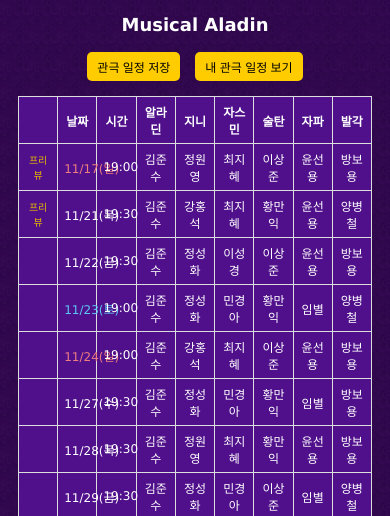
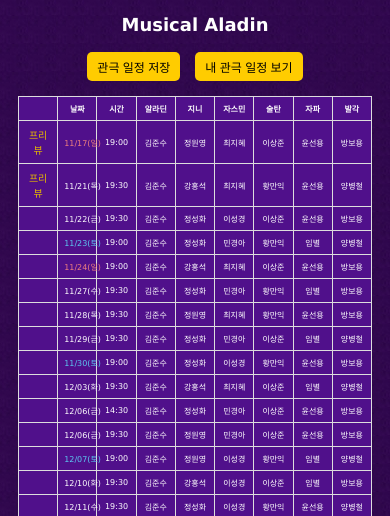
Before and after one commit to cheongmin88/xiaschedule, a plain HTML site: page musical.html in a window 390 px wide. Shown: the part 320-836 px from the top of the page. Drawn offline with Linux system fonts and the light colour scheme.

Commit message:
Update musical.html

```diff
--- a/musical.html
+++ b/musical.html
@@ -120,7 +120,7 @@
         }
         table {
           width: 100%; /* 화면 크기에 맞춰 꽉 차게 */
-          font-size: 12px; /* 글자 크기 줄임 */
+          font-size: 8px; /* 글자 크기 줄임 */
         }
         th,
         td {
```
